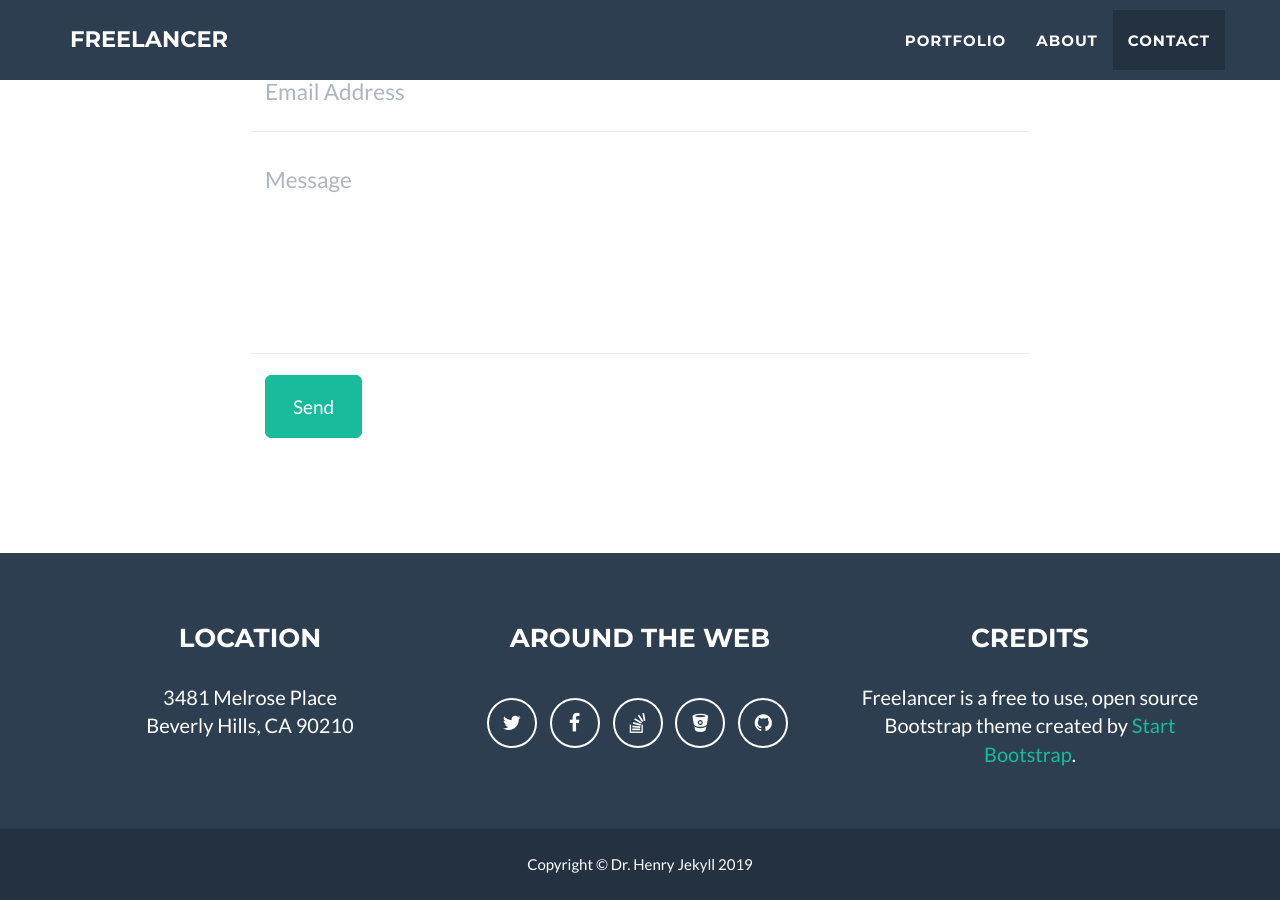
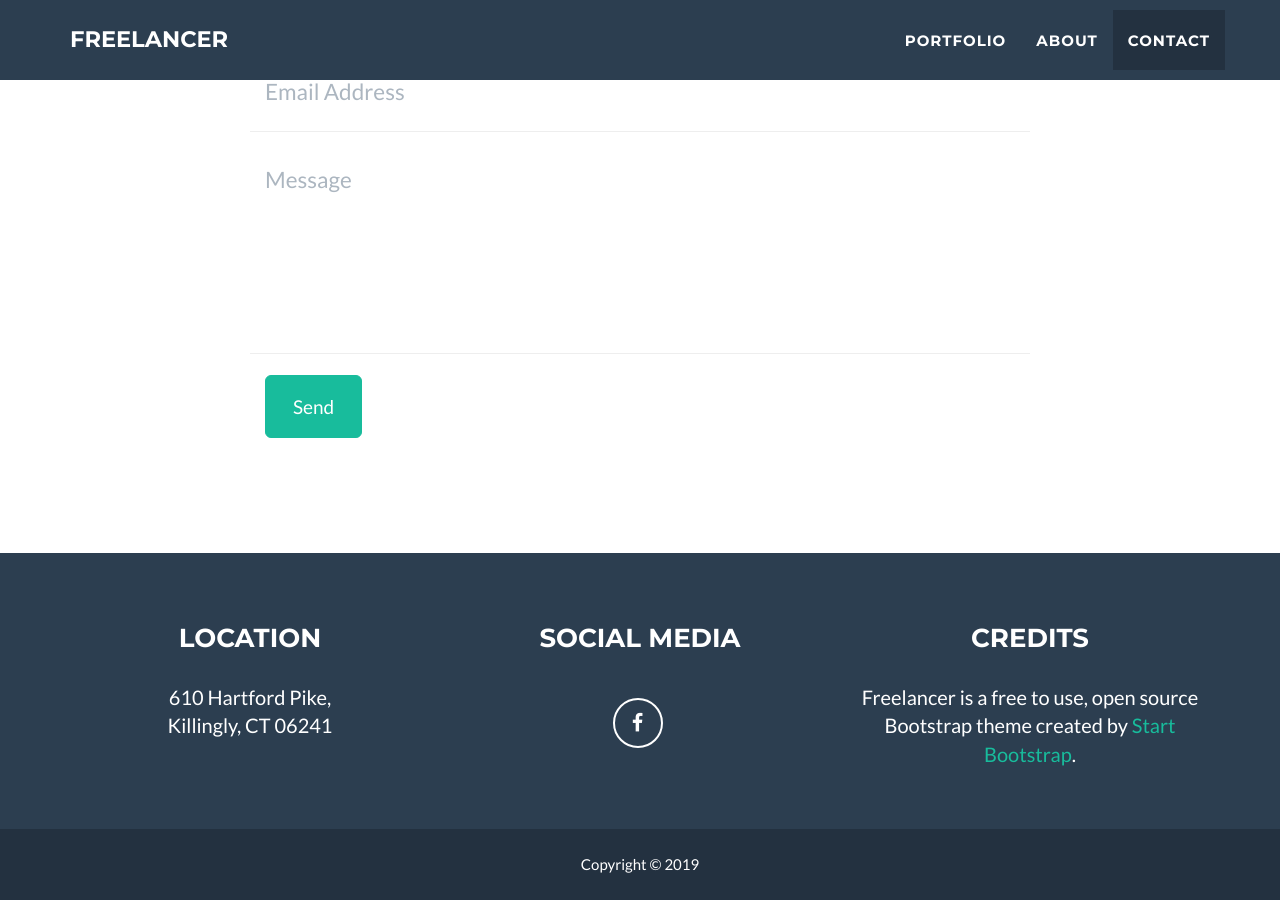
Before and after one commit to maureenmcneilreality/maureenmcneilreality, a Jekyll site: the page built from index.html, in a window 1280 px wide and 900 px high, scrolled down 2770 px. Built offline with Jekyll 4.4.1, drawn with Linux system fonts in a browser that asks for light colours.

Commit message:
Update _config.yml

```diff
--- a/_config.yml
+++ b/_config.yml
@@ -32,28 +32,20 @@ color:
 
 # Footer settings
 footer:
-  copyright: Dr. Henry Jekyll
+  copyright:
   location: Location
-  social: Around the Web
+  social: Social Media
   credits: Credits
 
 # Social networks usernames (many more available: google-plus, flickr, dribbble, pinterest, instagram, tumblr, linkedin, etc.)
 social:
-  - title: twitter
-    url: http://twitter.com/jekyllrb
   - title: facebook
     url:
-  - title: stack-overflow
-    url: http://stackoverflow.com/questions/tagged/jekyll
-  - title: bitbucket
-    url: http://bitbucket.org/jekyll
-  - title: github
-    url: http://github.com/jekyll
 
 # Postal address (add as many lines as necessary)
 address:
-  - line: 3481 Melrose Place
-  - line: Beverly Hills, CA 90210
+  - line: 610 Hartford Pike,
+  - line: Killingly, CT 06241
 
 # Credits content
 credits: 'Freelancer is a free to use, open source Bootstrap theme created by <a href="http://startbootstrap.com">Start Bootstrap</a>.'
```
